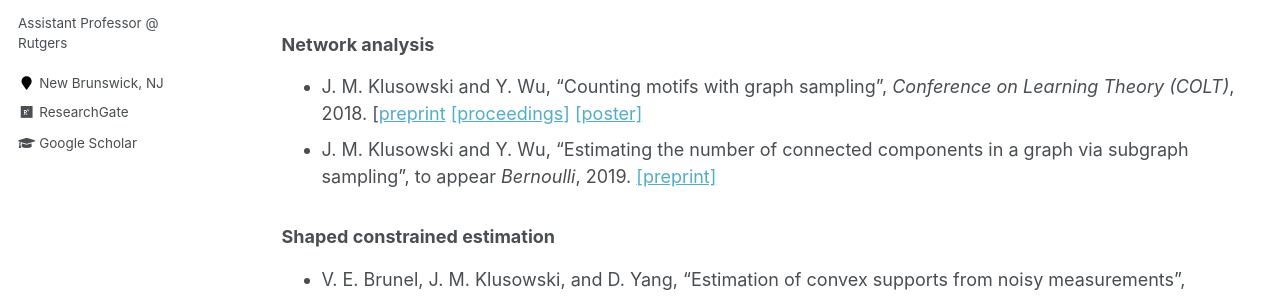
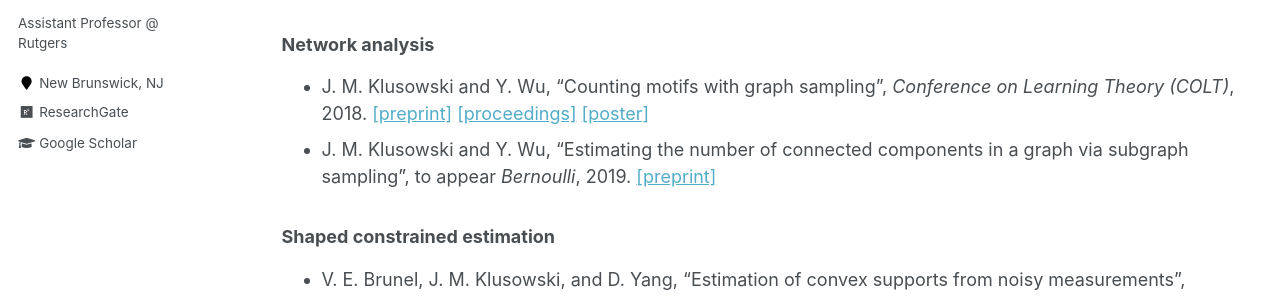
Before and after one commit to jasonklusowski/jasonklusowski.github.io, a Jekyll site: the page built from _pages/publications.md, in a window 1280 px wide and 900 px high, scrolled down 801 px. Shown: the part 199-495 px from the top of the window. Built offline with Jekyll 4.4.1, drawn with Linux system fonts in a browser that asks for light colours; formulas are drawn with MathJax 3.

```diff
--- a/_pages/publications.md
+++ b/_pages/publications.md
@@ -30,7 +30,7 @@ You can also find my articles on my [Google Scholar profile](https://scholar.goo
 
 ### Network analysis
 
-* J. M. Klusowski and Y. Wu, "Counting motifs with graph sampling", _Conference on Learning Theory (COLT)_, 2018. [[preprint](https://arxiv.org/pdf/1802.07773.pdf) [[proceedings]](http://proceedings.mlr.press/v75/klusowski18a/klusowski18a.pdf) [[poster]](https://jasonklusowski.github.io/files/poster.pdf)
+* J. M. Klusowski and Y. Wu, "Counting motifs with graph sampling", _Conference on Learning Theory (COLT)_, 2018. [[preprint]](https://arxiv.org/pdf/1802.07773.pdf) [[proceedings]](http://proceedings.mlr.press/v75/klusowski18a/klusowski18a.pdf) [[poster]](https://jasonklusowski.github.io/files/poster.pdf)
 * J. M. Klusowski and Y. Wu, "Estimating the number of connected components in a graph via subgraph sampling", to appear _Bernoulli_, 2019. [[preprint]](https://arxiv.org/pdf/1801.04339.pdf)
 
 ### Shaped constrained estimation
```
